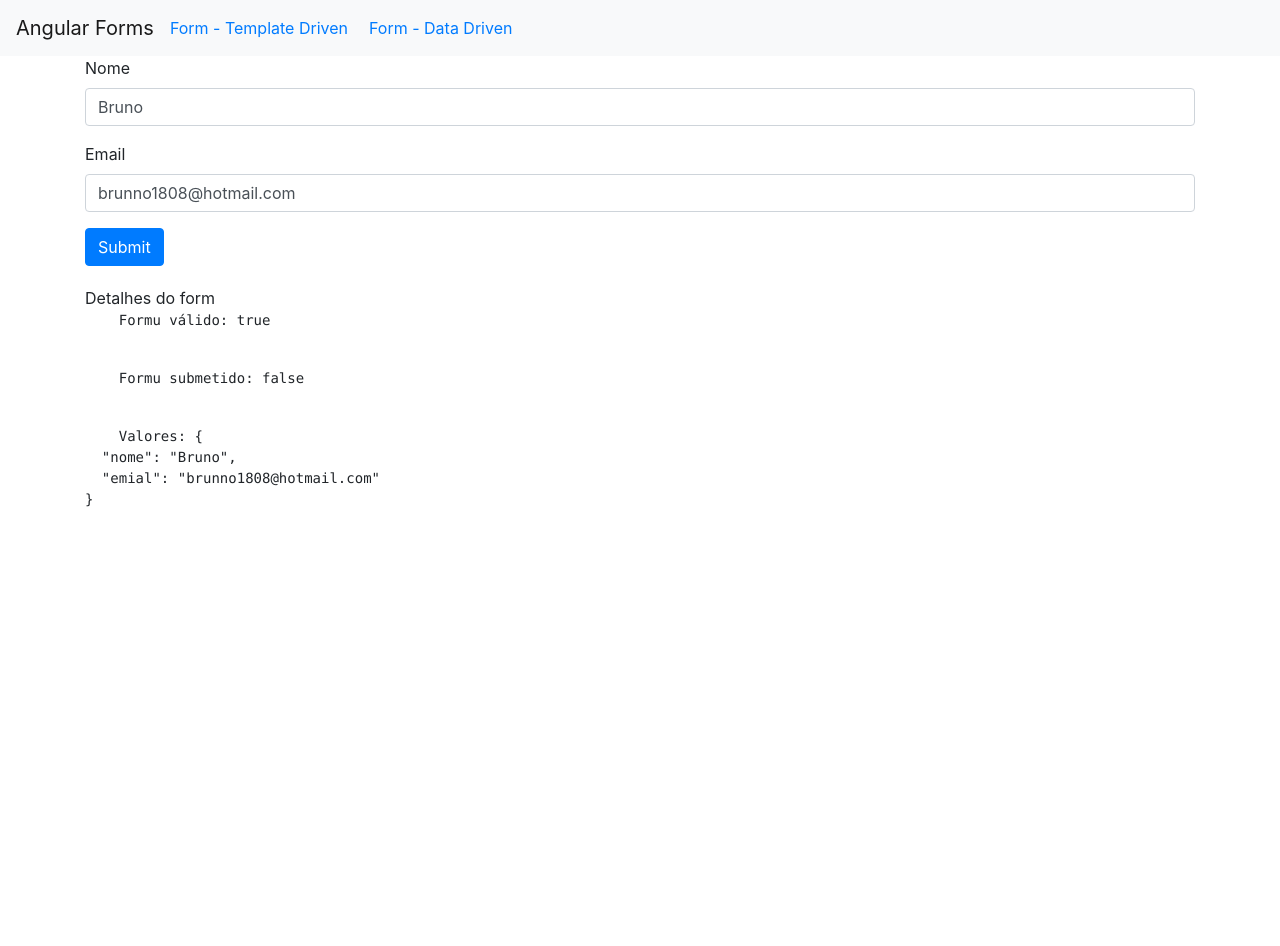
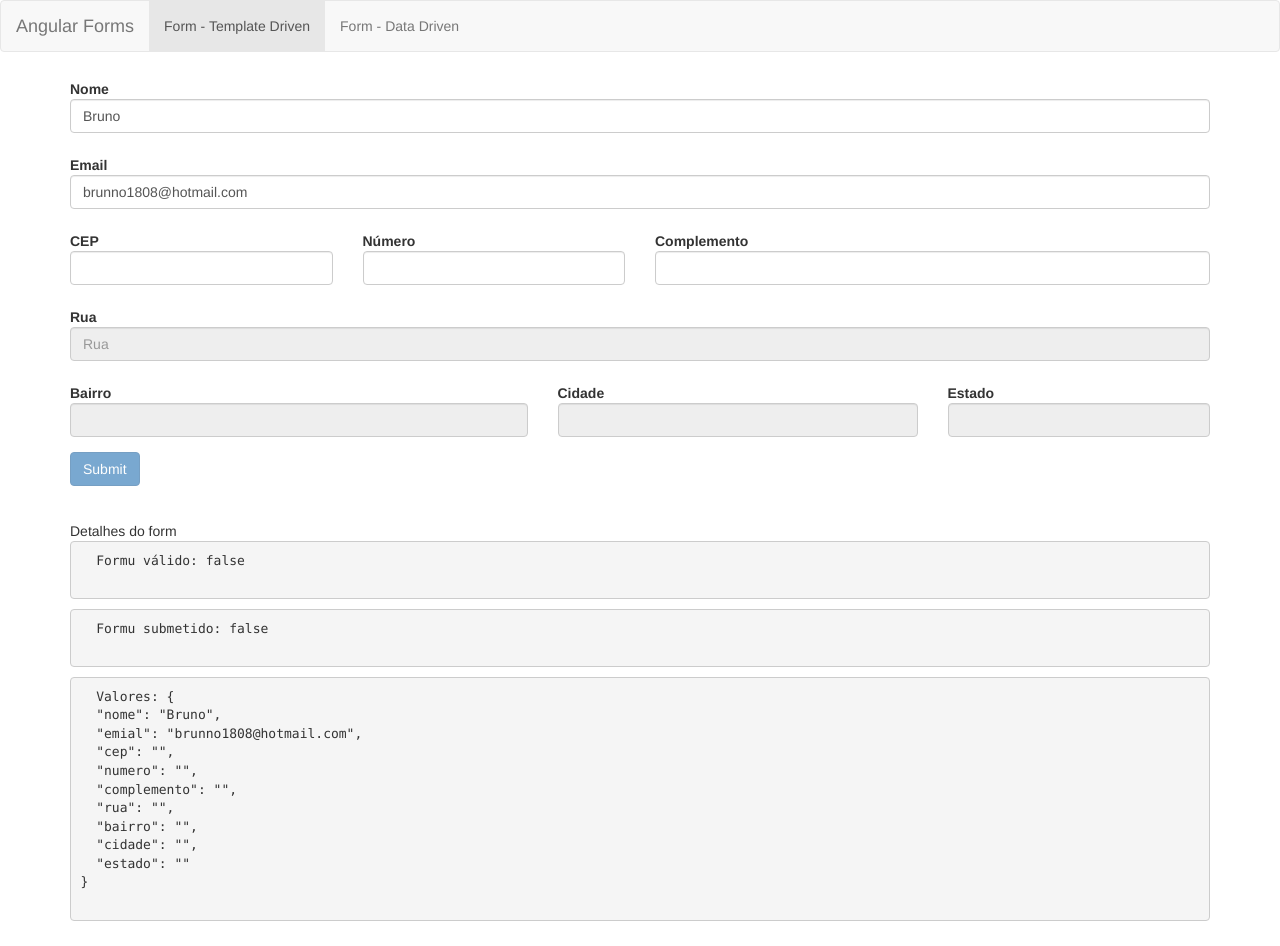
Before and after one commit to bbnsdevelop/estudosAngular-2-4-6, an Angular app in the folder formularios/: page /templateForm in a window 1280 px wide. Before the commit the page ends 800 px from the top, so only its background shows below. Built offline with nearby package versions, Linux system fonts and the light colour scheme.

Commit message:
migrando para bootstrap 3 e tela de formulário

```diff
--- a/formularios/package.json
+++ b/formularios/package.json
@@ -21,7 +21,7 @@
     "@angular/platform-browser": "^5.2.0",
     "@angular/platform-browser-dynamic": "^5.2.0",
     "@angular/router": "^5.2.0",
-    "bootstrap": "^4.1.3",
+    "bootstrap": "^3.3.7",
     "core-js": "^2.4.1",
     "ngx-bootstrap": "^3.0.1",
     "rxjs": "^5.5.6",
--- a/formularios/src/app/app.component.html
+++ b/formularios/src/app/app.component.html
@@ -1,4 +1,6 @@
-<nav class="navbar navbar-expand-lg navbar-light bg-light">
+<nav class="navbar navbar-default">
+  <div class="container-fluid">
+
     <div class="navbar-header">
       <a class="navbar-brand" routerLink="">Angular Forms</a>
     </div>
@@ -7,13 +9,12 @@
         <li routerLinkActive="active">
           <a routerLink="/templateForm">Form - Template Driven</a>
         </li>
-    <li routerLinkActive="active" class="li-nav">
+        <li routerLinkActive="active">
           <a routerLink="/dataForm">Form - Data Driven</a>
         </li>
-
     </ul>
+  </div>
 </nav>
-
 
 <div class="container">
   <router-outlet></router-outlet>
--- a/formularios/src/app/template/template-form/template-form.component.css
+++ b/formularios/src/app/template/template-form/template-form.component.css
@@ -1,4 +1,4 @@
-.ng-invalid.ng-touched:not(form){
+/*.ng-invalid.ng-touched:not(form){
     border: 1px solid red;
 
-}
+}*/
--- a/formularios/src/app/template/template-form/template-form.component.html
+++ b/formularios/src/app/template/template-form/template-form.component.html
@@ -1,8 +1,9 @@
-<form #formu="ngForm" (ngSubmit)="onSubmit(formu)">
-  <div class="form-group"
-                          [class.has-error]="!nome.valid && nome.touched"
-                          [class.has-feedback]="!nome.valid && nome.touched">
+<form #formu="ngForm" (ngSubmit)="onSubmit(formu)" class="form-horizontal">
+  <div class="form-group" [class.has-error]="!nome.valid && nome.touched" [class.has-feedback]="!nome.valid && nome.touched">
+    <div class="col-sm-12">
       <label for="nome" class="control-label">Nome</label>
+    </div>
+    <div class="col-sm-12">
       <input type="text" class="form-control" id="nome" placeholder="Nome" name="nome" [(ngModel)]="usuario.nome"
         required min="3" max="20" #nome="ngModel">
 
@@ -12,10 +13,12 @@
         Nome é um campo obrigatório
       </div>
     </div>
-  <div class="form-group"
-                          [class.has-error]="!email.valid && email.touched"
-                          [class.has-feedback]="!email.valid && email.touched">
+  </div>
+  <div class="form-group" [class.has-error]="!email.valid && email.touched" [class.has-feedback]="!email.valid && email.touched">
+    <div class="col-sm-12">
       <label for="email" class="control-label">Email</label>
+    </div>
+    <div class="col-sm-12">
       <input type="email" class="form-control" id="email" placeholder="nome@email.com" name="emial" [(ngModel)]="usuario.email"
         required email #email="ngModel">
 
@@ -25,7 +28,82 @@
         Email é um campo obrigatório
       </div>
     </div>
-  <button type="submit" class="btn btn-primary" [disabled]="!formu.valid" >Submit</button>
+  </div>
+  <div class="form-group">
+    <div class="col-md-3" [class.has-error]="!cep.valid && cep.touched" [class.has-feedback]="!cep.valid && cep.touched">
+      <label for="cep" class="control-label">CEP</label>
+      <input class="form-control" type="text" id="cep" name="cep" ngModel required #cep="ngModel" />
+      <span class="glyphicon glyphicon-remove form-control-feedback" aria-hidden="true" *ngIf="!cep.valid && cep.touched"></span>
+      <span class="sr-only" *ngIf="!cep.valid && cep.touched">(error)</span>
+      <div *ngIf="!cep.valid && cep.touched" class="alert alert-danger" role="alert">
+        Cep é um campo obrigatório
+      </div>
+    </div>
+    <div class="col-md-3" [class.has-error]="!numero.valid && numero.touched" [class.has-feedback]="!numero.valid && numero.touched">
+      <label for="numero" class="control-label">Número</label>
+      <input class="form-control" type="text" id="numero" name="numero" ngModel required #numero="ngModel" />
+      <span class="glyphicon glyphicon-remove form-control-feedback" aria-hidden="true" *ngIf="!numero.valid && numero.touched"></span>
+      <span class="sr-only" *ngIf="!numero.valid && numero.touched">(error)</span>
+      <div *ngIf="!numero.valid && numero.touched" class="alert alert-danger" role="alert">
+        Número é um campo obrigatório
+      </div>
+    </div>
+    <div class="col-md-6">
+      <label for="complemento" class="control-label">Complemento</label>
+      <input class="form-control" type="text" id="complemento" name="complemento" ngModel #complemento="ngModel" />
+    </div>
+  </div>
+  <div class="form-group" [class.has-error]="!rua.valid && rua.touched" [class.has-feedback]="!rua.valid && rua.touched">
+    <div class="col-sm-12">
+      <label for="rua" class="control-label">Rua</label>
+    </div>
+    <div class="col-sm-12">
+      <input type="text" class="form-control" id="rua" placeholder="Rua" name="rua" readonly ngModel required #rua="ngModel">
 
+      <span class="glyphicon glyphicon-remove form-control-feedback" aria-hidden="true" *ngIf="!rua.valid && rua.touched"></span>
+      <span id="rua" class="sr-only" *ngIf="!rua.valid && rua.touched">(error)</span>
+      <div *ngIf="!rua.valid && rua.touched" class="alert alert-danger" role="alert">
+        Rua é um campo obrigatório
+      </div>
+    </div>
+  </div>
+  <div class="form-group">
+    <div class="col-md-5" [class.has-error]="!bairro.valid && bairro.touched" [class.has-feedback]="!bairro.valid && bairro.touched">
+      <label for="bairro" class="control-label">Bairro</label>
+      <input class="form-control" type="text" id="bairro" name="bairro" readonly ngModel required #bairro="ngModel" />
+      <span class="glyphicon glyphicon-remove form-control-feedback" aria-hidden="true" *ngIf="!bairro.valid && bairro.touched"></span>
+      <span class="sr-only" *ngIf="!bairro.valid && bairro.touched">(error)</span>
+      <div *ngIf="!bairro.valid && bairro.touched" class="alert alert-danger" role="alert">
+        Bairro é um campo obrigatório
+      </div>
+    </div>
+    <div class="col-md-4" [class.has-error]="!cidade.valid && cidade.touched" [class.has-feedback]="!cidade.valid && cidade.touched">
+      <label for="cidade" class="control-label">Cidade</label>
+      <input class="form-control" type="text" id="cidade" name="cidade" readonly ngModel required #cidade="ngModel" />
+      <span class="glyphicon glyphicon-remove form-control-feedback" aria-hidden="true" *ngIf="!cidade.valid && cidade.touched"></span>
+      <span class="sr-only" *ngIf="!cidade.valid && cidade.touched">(error)</span>
+      <div *ngIf="!cidade.valid && cidade.touched" class="alert alert-danger" role="alert">
+        Cidade é um campo obrigatório
+      </div>
+    </div>
+    <div class="col-md-3">
+      <label for="estado" class="control-label">Estado</label>
+      <input class="form-control" type="text" id="estado" name="estado" readonly ngModel required #estado="ngModel" />
+      <span class="glyphicon glyphicon-remove form-control-feedback" aria-hidden="true" *ngIf="!estado.valid && estado.touched"></span>
+      <span class="sr-only" *ngIf="!estado.valid && estado.touched">(error)</span>
+      <div *ngIf="!estado.valid && estado.touched" class="alert alert-danger" role="alert">
+        Estado é um campo obrigatório
+      </div>
+    </div>
+  </div>
+  <div class="form-group">
+    <div class="col-sm-12">
+      <button type="submit" class="btn btn-primary" [disabled]="!formu.valid">Submit</button>
+    </div>
+  </div>
+  <div class="form-group">
+    <div class="col-sm-12">
       <form-debug [form]="formu"></form-debug>
+    </div>
+  </div>
 </form>
```
Also changed, not shown: formularios/src/app/template/form-debug/form-debug.component.html (+4 -4 lines), 1 other file (tests, documents, lock files or other folders). Lines whose indentation alone changed are shown as unchanged.
